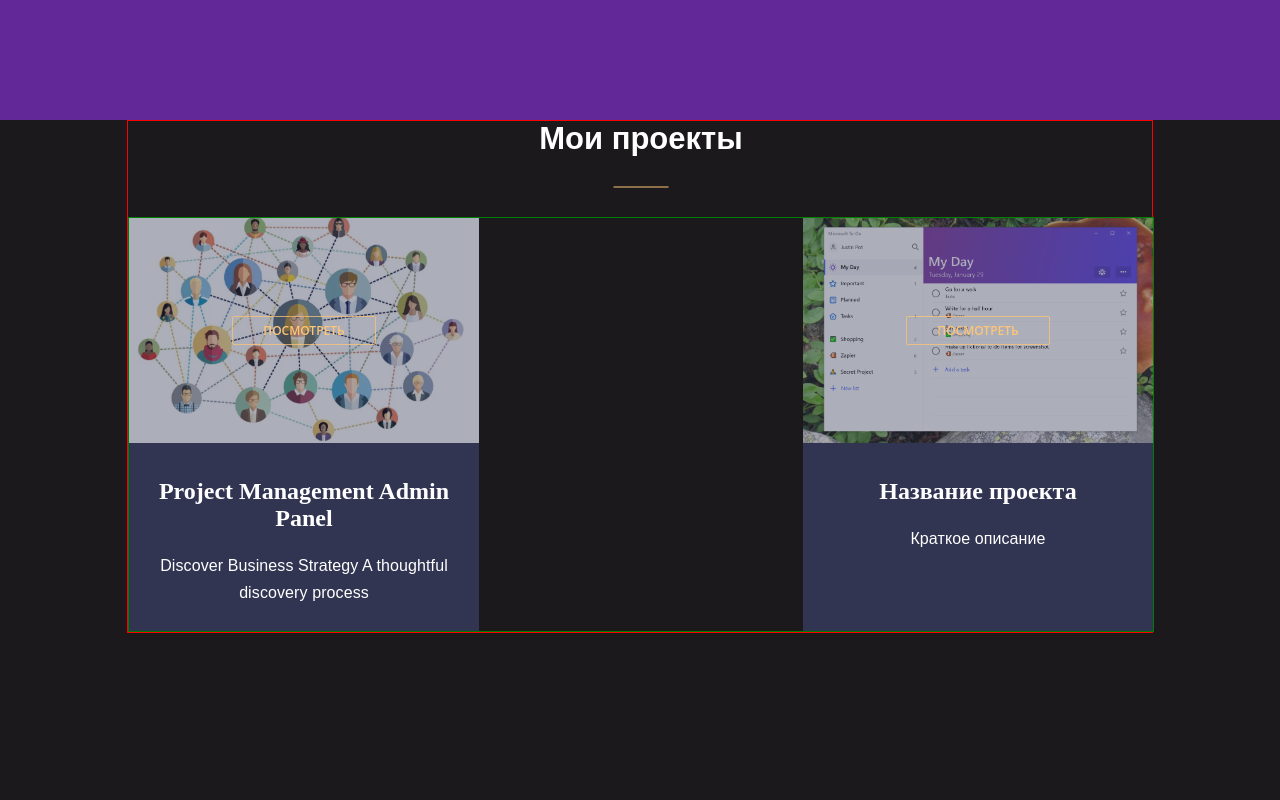
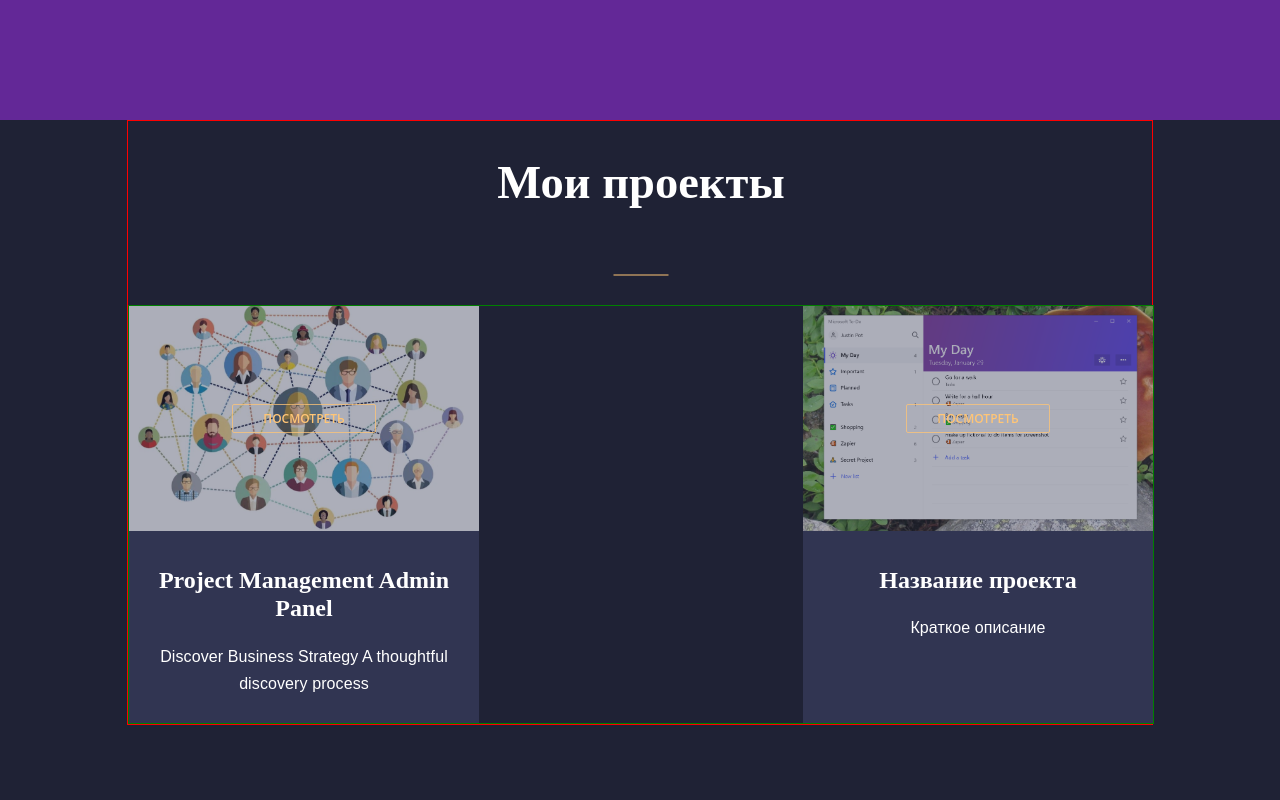
Before and after one commit to Vladon79/Portfolio, a React (Create React App) app: page / in a window 1280 px wide. Shown: the part 1560-2360 px from the top of the page. Built offline with nearby package versions, Linux system fonts and the light colour scheme.

Commit message:
scss_commit

```diff
--- a/package.json
+++ b/package.json
@@ -6,12 +6,13 @@
     "@testing-library/jest-dom": "^5.11.4",
     "@testing-library/react": "^11.1.0",
     "@testing-library/user-event": "^12.1.10",
+    "node-sass": "4.14.1",
     "react": "^17.0.2",
     "react-dom": "^17.0.2",
     "react-scripts": "4.0.3",
     "web-vitals": "^1.0.1"
   },
-  "homepage":"https://Vladon79.github.io/Portfolio",
+  "homepage": "https://Vladon79.github.io/Portfolio",
   "scripts": {
     "start": "react-scripts start",
     "build": "react-scripts build",
--- /dev/null
+++ b/src/Common/Stiles/sass/mixins.scss
@@ -0,0 +1,8 @@
+@import './variables.scss';
+
+@mixin text ( $fontFamily, $fontSize, $lineHeight){
+    font-family: $fontFamily;
+    font-size: $fontSize;
+    line-height: $lineHeight;
+    color: $textColor;
+}
--- /dev/null
+++ b/src/Common/Stiles/sass/variables.scss
@@ -0,0 +1,8 @@
+$textColor:#ffffff;
+$primaryColor:#ffc576;
+$bgColor:#1F2235;
+$bgColor2:rgba(49,53,82,0.25);
+$blokColor:#313552;
+
+$titleFontFamily:'Playfair Display', serif;
+$textFontFamily:"HK Grotesk", Sans-serif;
--- a/src/Common/components/title/Title.jsx
+++ b/src/Common/components/title/Title.jsx
@@ -1,5 +1,5 @@
 import react from 'react';
-import style from './Title.module.css';
+import style from './Title.module.scss';
 
 
 const Title = (props) => {
--- a/src/Common/components/title/Title.module.css
+++ /dev/null
@@ -1,27 +0,0 @@
-.title {
-    font-family: "Playfair Display", Sans-serif;
-    font-size: 40px;
-    font-weight: 700;
-    color: #ffffff;
-    margin: 0px 0px 0px 0px;
-    padding: 0px 0px 0px 0px;
-    text-align: left;
-    position: relative;
-}
-.title h2{
-    font-weight: 600;
-    color: #ffffff;
-    font-size: 31px;
-    margin: 0;
-}
-
-.title::after{
-    content: '';
-    position: absolute;
-    background: #ffc576;
-    width: 55px;
-    height: 1px ;
-    bottom: -30px;
-    transform: translate(-50%, 50%);
-    left: 50%;
-}
--- /dev/null
+++ b/src/Common/components/title/Title.module.scss
@@ -0,0 +1,25 @@
+@import '../../Stiles/sass/variables.scss';
+@import '../../Stiles/sass/mixins.scss';
+
+
+.title {
+    @include text( $titleFontFamily, 31px, 1);
+    font-weight: 700;
+    margin: 0px 0px 0px 0px;
+    padding: 0px 0px 0px 0px;
+    text-align: left;
+    position: relative;
+    &::after{
+        content: '';
+        position: absolute;
+        background: $primaryColor;
+        width: 55px;
+        height: 1px ;
+        bottom: -30px;
+        transform: translate(-50%, 50%);
+        left: 50%;
+    }
+    .title h2{
+        margin: 0;
+    }
+}
--- a/src/MyProject/MyProject.jsx
+++ b/src/MyProject/MyProject.jsx
@@ -1,5 +1,5 @@
 import react from 'react';
-import style from './MyProject.module.css';
+import style from './MyProject.module.scss';
 import styleContainer from './../Common/Stiles/Conteiner.module.css';
 import Project from './Project/Project';
 import Title from '../Common/components/title/Title';
--- a/src/MyProject/MyProject.module.css
+++ /dev/null
@@ -1,26 +0,0 @@
-.myProject{
-    min-height: 100vh;
-    background-color: #1b191b;
-}
-
-.myProjectContsiner{
-    flex-direction: column;
-    justify-content: flex-start
-
-}
-
-.projects{
-    flex-wrap: wrap;
-    width: 100%;
-    border: 1px solid green;
-    display: flex;
-
-    justify-content: space-between;
-    margin-top: 60px;
-}
-
-@media screen and (max-width: 876px ){
-    .projects{
-        justify-content: center;
-    }
-}
--- /dev/null
+++ b/src/MyProject/MyProject.module.scss
@@ -0,0 +1,21 @@
+@import '../Common/Stiles/sass/variables.scss';
+
+.myProject{
+    min-height: 100vh;
+    background-color: $bgColor;
+    .myProjectContsiner{
+        flex-direction: column;
+        justify-content: flex-start;
+        .projects{
+            flex-wrap: wrap;
+            width: 100%;
+            border: 1px solid green;
+            display: flex;
+            justify-content: space-between;
+            margin-top: 60px;
+            @media screen and (max-width: 876px ){
+                justify-content: center;
+            }
+        }
+    }
+}
--- a/src/MyProject/Project/Project.jsx
+++ b/src/MyProject/Project/Project.jsx
@@ -1,5 +1,5 @@
 import react from 'react';
-import style from './Project.module.css';
+import style from './Project.module.scss';
 
 
 const Project = (props) => {
--- a/src/MyProject/Project/Project.module.css
+++ /dev/null
@@ -1,70 +0,0 @@
-.project{
-    display: flex;
-    flex-direction: column;
-    align-items: center;
-    text-align: center;
-    width: 350px;
-    background-color: #313552;
-}
-
-
-.icon{
-    display: flex;
-    justify-content: center;
-    align-items: center;
-    width: 100%;
-    height: 225px;
-    background-color: black;
-    background-size: cover;
-    background-position: center;
-    position: relative;
-}
-
-.icon::before{
-    position: absolute;
-    content: '';
-    background-color: #313552;
-    opacity: 0.4;
-    top:0;
-    bottom: 0;
-    left: 0;
-    right: 0;
-}
-
-.button{
-
-    color: #ffc576;
-    font-family: "Open Sans", Sans-serif;
-    font-size: 12px;
-    font-weight: 600;
-    text-transform: uppercase;
-    margin: 0px 0px 0px 0px;
-    padding: 5px 30px 5px 30px;
-    border-style: solid;
-    border-width: 1px 1px 1px 1px;
-    border-color: rgba(255,197,118,0.75);
-    border-radius: 2px 2px 2px 2px;
-    position: relative;
-    z-index: 1;
-}
-
-.projectInfo{
-    align-items: flex-start;
-    padding: 25px 20px;
-}
-
-.projectTitle{
-    font-family: 'Playfair Display', serif;
-    font-size: 24px;
-    margin: 10px 0px 20px 0px;
-    color: #ffffff;
-}
-
-.discription{
-    color: #ffffff;
-    font-family: "HK Grotesk", Sans-serif;
-    font-size: 16px;
-    margin: 0px 0px 50px 0px;
-    line-height: 1.7em;
-    letter-spacing: 0.1px;
-}
--- /dev/null
+++ b/src/MyProject/Project/Project.module.scss
@@ -0,0 +1,60 @@
+@import '../../Common/Stiles/sass/variables.scss';
+@import '../../Common/Stiles/sass/mixins.scss';
+
+.project{
+    display: flex;
+    flex-direction: column;
+    align-items: center;
+    text-align: center;
+    width: 350px;
+    background-color: $blokColor;
+    .icon{
+        display: flex;
+        justify-content: center;
+        align-items: center;
+        width: 100%;
+        height: 225px;
+        background-size: cover;
+        background-position: center;
+        position: relative;
+        &::before{
+            position: absolute;
+            content: '';
+            background-color: $blokColor;
+            opacity: 0.4;
+            top:0;
+            bottom: 0;
+            left: 0;
+            right: 0;
+        }
+        .button{
+            color: $primaryColor;
+            font-family: "Open Sans", Sans-serif;
+            font-size: 12px;
+            font-weight: 600;
+            text-transform: uppercase;
+            margin: 0px 0px 0px 0px;
+            padding: 5px 30px 5px 30px;
+            border-style: solid;
+            border-width: 1px 1px 1px 1px;
+            border-color: rgba(255,197,118,0.75);
+            border-radius: 2px 2px 2px 2px;
+            position: relative;
+            z-index: 1;
+        }
+    }
+    .projectInfo{
+        align-items: flex-start;
+        padding: 25px 20px;
+        .projectTitle{
+            @include text ( $titleFontFamily, 24px,1.2em);
+            margin: 10px 0px 20px 0px;
+        }
+        .discription{
+            color: $textColor;
+            @include text ( $textFontFamily, 16px,1.7em);
+            letter-spacing: 0.1px;
+            margin: 0px 0px 50px 0px;
+        }
+    }
+}
```
Also changed, not shown: 1 other file (tests, documents, lock files or other folders).
